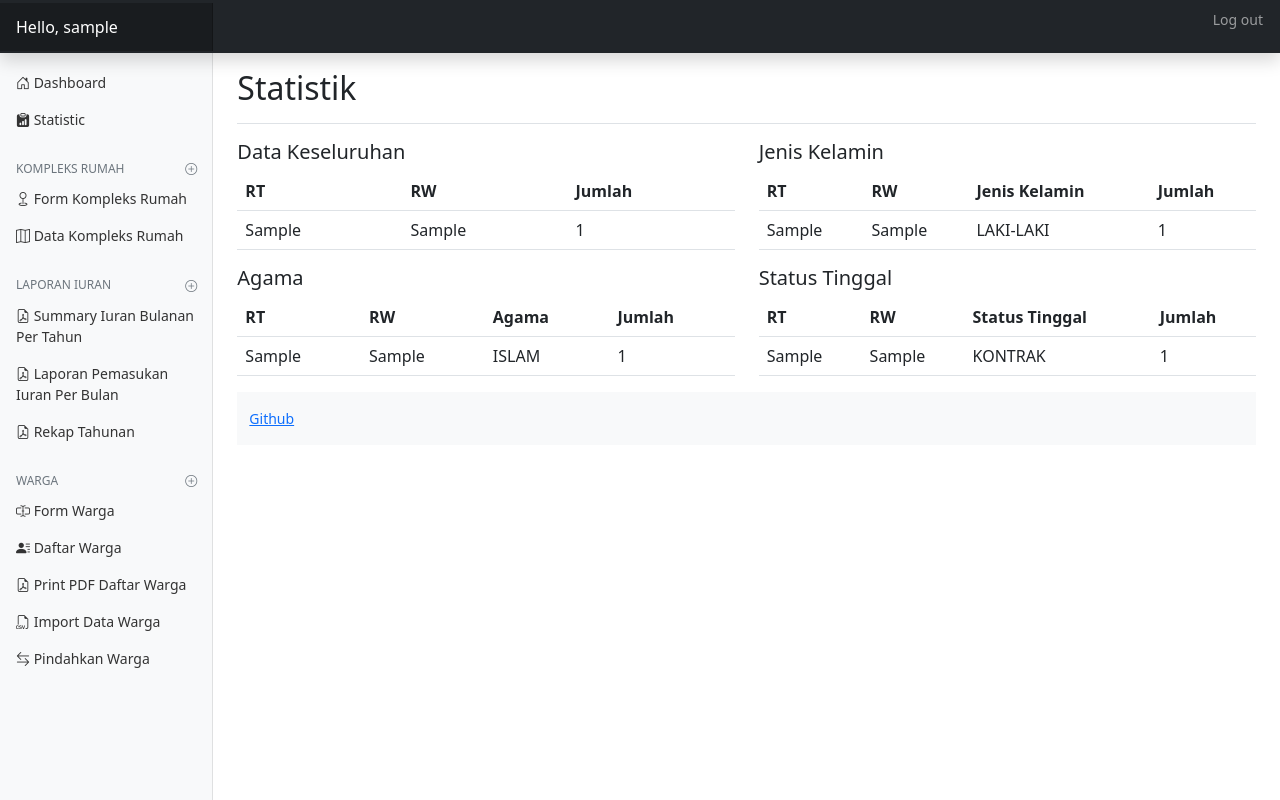
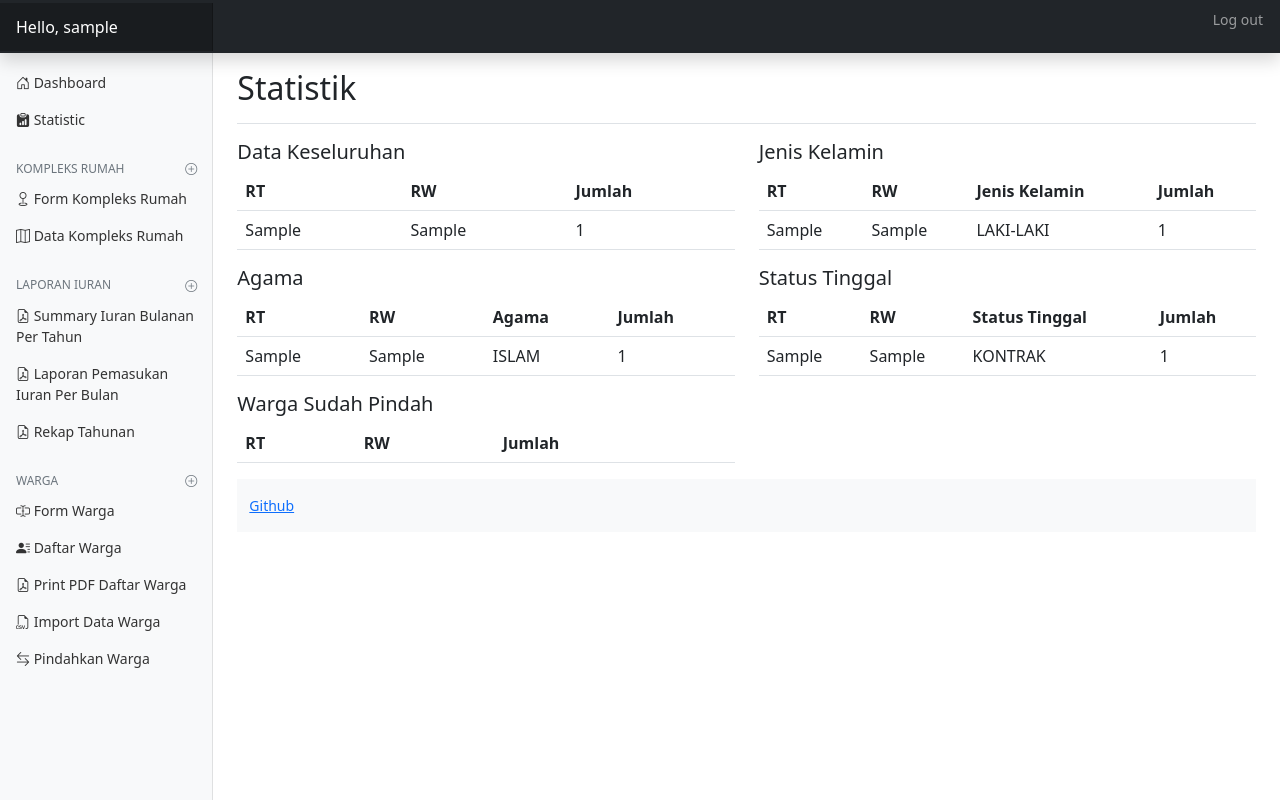
Before and after one commit to robertusnegoro/datawarga, a Django app: page /warga/statistic in a window 1280 px wide. Run offline with Django 4.2, Linux system fonts and the light colour scheme; a user stored in the database is signed in; tables that the repository leaves empty hold one stand-in row (values such as "Sample post"); lists and menus that the app fills with data are empty; parts of the project's set-up code (start-up, migrations or seed data) failed here and were passed over; some libraries are stand-ins or nearby versions.

Commit message:
nambah warga pindah

```diff
--- a/datawarga/kependudukan/templates/statistic_warga.html
+++ b/datawarga/kependudukan/templates/statistic_warga.html
@@ -96,5 +96,26 @@
             </tbody>
         </table>
     </div>
+    <div class="col-md-6">
+        <h5>Warga Sudah Pindah</h5>
+        <table class="table">
+            <thead>
+                <tr>
+                    <th>RT</th>
+                    <th>RW</th>
+                    <th>Jumlah</th>
+                </tr>
+            </thead>
+            <tbody>
+            {% for d in warga_pindah %}
+                <tr>
+                    <td>{{ d.rt }}</td>
+                    <td>{{ d.rw }}</td>
+                    <td>{{ d.num_warga }}</td>
+                </tr>
+            {% endfor %}
+            </tbody>
+        </table>
+    </div>
 </div>
 {% endblock %}
--- a/datawarga/kependudukan/utility.py
+++ b/datawarga/kependudukan/utility.py
@@ -115,11 +115,22 @@ def statistic_warga(request):
         .order_by("rt", "rw", "warga__status_tinggal")
     )
 
+    warga_pindah = (
+        Kompleks.objects.values("rt", "rw")
+        .annotate(num_warga=Count("warga"))
+        .filter(warga__status_tinggal="PINDAH")
+        .exclude(warga__agama=None)
+        .exclude(warga__jenis_kelamin=None)
+        .exclude(warga__status_tinggal=None)
+        .order_by("rt", "rw")
+    )
+
     context = {
         "jenis_kelamin": jenis_kelamin,
         "agama": agama,
         "status_tinggal": status_tinggal,
         "all_data": all_data,
+        "warga_pindah": warga_pindah,
     }
 
     return render(
```
